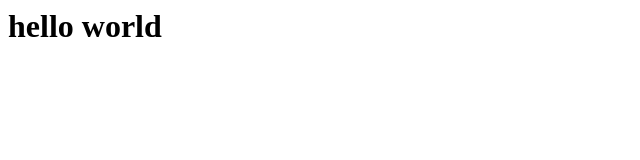
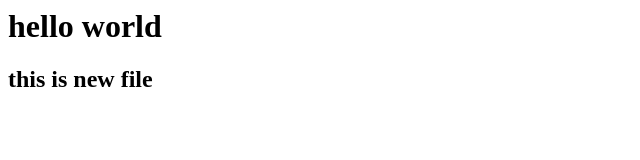
Before and after one commit to Neeraj1m27/getkart, a plain HTML site: page index.html in a window 1280 px wide. Shown: the whole page, without its empty margins (0-640 px from the left). Drawn offline with Linux system fonts and the light colour scheme.

Commit message:
add new file

```diff
--- a/index.html
+++ b/index.html
@@ -1 +1,2 @@
 <h1>hello world</h1>
+<h2>this is new file</h2>
```
